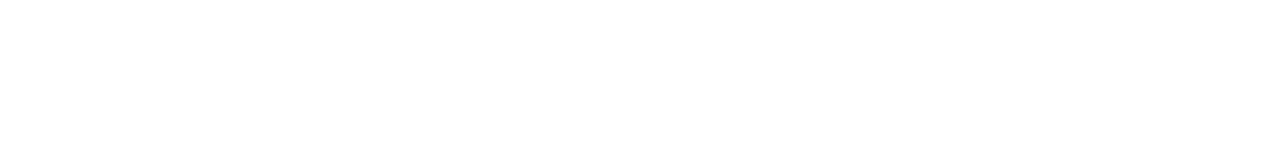
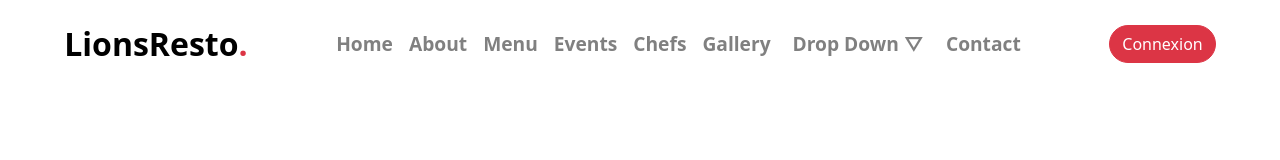
Before and after one commit to Osama-Jeb/oussama_jebrane_lionsresto_final, a website: page index.html in a window 1280 px wide. Drawn offline with nearby package versions, Linux system fonts and the light colour scheme.

Commit message:
nav bar laptop

```diff
--- a/index.html
+++ b/index.html
@@ -1,5 +1,6 @@
 <!DOCTYPE html>
 <html lang="en">
+
 <head>
     <meta charset="UTF-8">
     <meta http-equiv="X-UA-Compatible" content="IE=edge">
@@ -7,8 +8,56 @@
     <title>Document</title>
     <link rel="stylesheet" href="./public/css/app.css">
 </head>
+
 <body>
 
+    <header>
+        <nav class="d-flex justify-content-around align-items-center">
+            <div class="logo">
+                <a href="#top" class="text-decoration-none text-black">
+                    LionsResto<span class="text-danger">.</span>
+                </a>
+            </div>
+            <ul class="links d-flex list-unstyled gap-3 align-items-center">
+                <li class="link">
+                    <a href="">Home</a>
+                </li>
+                <li class="link">
+                    <a href="">About</a>
+                </li>
+                <li class="link">
+                    <a href="">Menu</a>
+                </li>
+                <li class="link">
+                    <a href="">Events</a>
+                </li>
+                <li class="link"><a href="">
+                        Chefs
+                    </a>
+                </li>
+                <li class="link">
+                    <a href="">Gallery</a>
+                </li>
+                <li class="link">
+                    <div href="" class="dropdown">
+                        <button name="" id="" class="dropbtn"> Drop Down &#9661;</button>
+                        <div class="dropdown-content">
+                            <a href="#" class="dropLink">Link 1</a>
+                            <a href="#" class="dropLink">Link 2</a>
+                            <a href="#" class="dropLink">Link 3</a>
+                        </div>
+                    </div>
+                </li>
+                <li class="link">
+                    <a href="">Contact</a>
+                </li>
+            </ul>
+
+            <button class="btn btn-danger rounded-pill">
+                Connexion
+            </button>
+        </nav>
+    </header>
 
 
 
@@ -21,4 +70,5 @@
     <script src="./node_modules/bootstrap/dist/js/bootstrap.bundle.js"></script>
     <script src="./public/js/app.js"></script>
 </body>
+
 </html>
--- a/src/sass/modules/home/_header.scss
+++ b/src/sass/modules/home/_header.scss
@@ -0,0 +1,58 @@
+header {
+    nav {
+        padding: 20px;
+        position: fixed;
+        width: 100%;
+        top: 0;
+
+        .logo {
+            font-size: xx-large;
+            font-weight: bold;
+        }
+
+        ul {
+            margin: 0;
+            padding: 0;
+
+            li {
+                font-size: larger;
+                a {
+                    text-decoration: none;
+                    color: gray;
+                    font-weight: bold;
+                }
+                a:hover {
+                    color: black;
+                    text-decoration: underline red;
+                }
+            }
+            .dropdown {
+                position: relative;
+                display: inline-block;
+                .dropbtn{
+                    border: none;
+                    outline: none;
+                    background-color: transparent;
+                    color: gray;
+                    font-weight: bold;
+                }
+                .dropdown-content {
+                    display: none;
+                    position: absolute;
+                    background-color: #f1f1f1;
+                    min-width: 160px;
+                    box-shadow: 0px 8px 16px 0px rgba(0,0,0,0.2);
+                    z-index: 1;
+                    .dropLink{
+                        color: gray;
+                        display: block;
+                    }
+                }
+            }.dropdown:hover .dropdown-content {display: block;}
+        }
+
+        // button {
+
+        // }
+    }
+}
```
Also changed, not shown: public/css/app.css, 1 other file.
